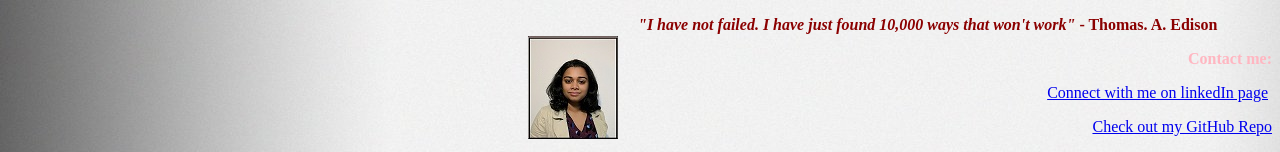
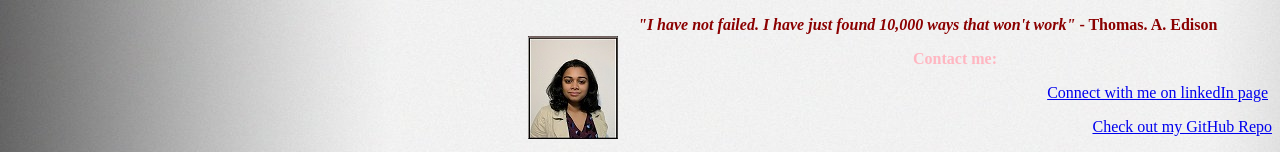
Before and after one commit to Ashley-Mo/AshleyMo.github.io, a plain HTML site: page index.html in a window 1280 px wide. Shown: the top 152 px of the page. Drawn offline with Linux system fonts and the light colour scheme.

Commit message:
Update index.html

```diff
--- a/index.html
+++ b/index.html
@@ -20,7 +20,7 @@
 
 
 
-                <p align="right">
+                <p align="center">
                    <Strong>
                         Contact me:
                                            </Strong>
```
